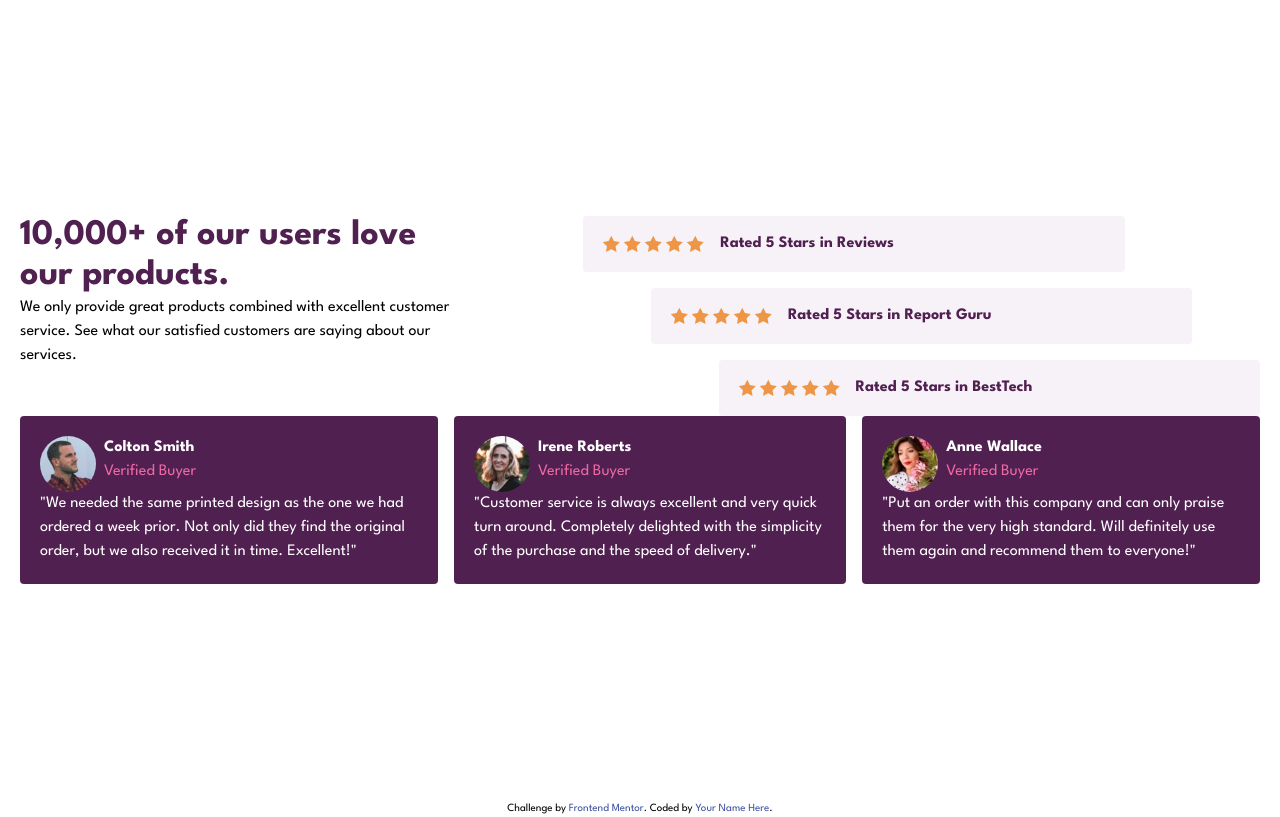
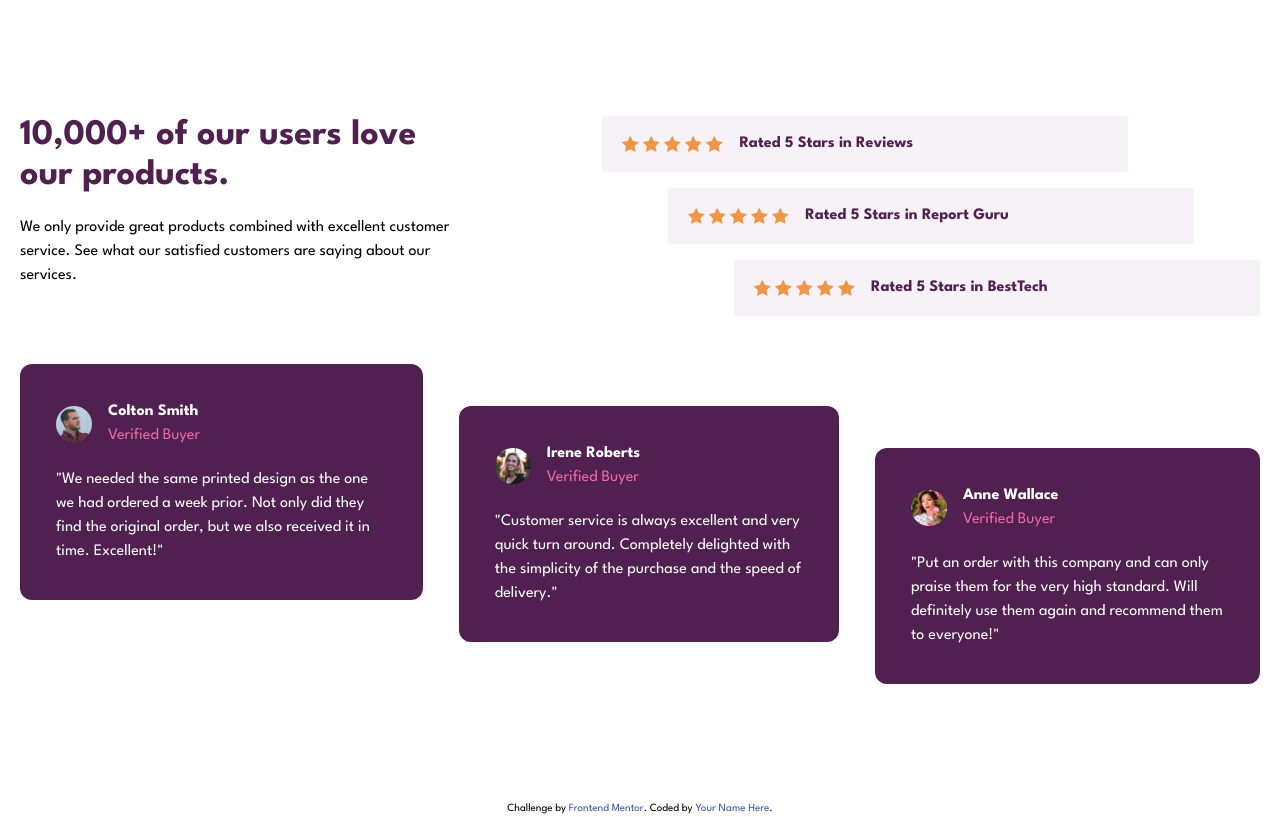
Before and after one commit to grenielxdevs/fem_social_proof_section, a plain HTML site: page index.html in a window 1280 px wide. Drawn offline with nearby package versions, Linux system fonts and the light colour scheme.

Commit message:
fem_social_proof_section: finalize desktop version

```diff
--- a/index.html
+++ b/index.html
@@ -15,9 +15,9 @@
   </head>
   <body>
     <main class="container mx-auto flex flex-col justify-center p-5 h-screen max-w-7xl">
-      <div class="top flex flex-row gap-x-28">
+      <div class="top flex flex-row gap-36 mb-12">
         <div class="left w-2/5">
-          <h2 class="font-bold text-4xl text-magenta-01">10,000+ of our users love our products.</h2>
+          <h2 class="font-bold text-4xl text-magenta-01 pr-10 mb-5">10,000+ of our users love our products.</h2>
           <p class="font-normal">
             We only provide great products combined with excellent customer service.
             See what our satisfied customers are saying about our services.
@@ -25,8 +25,7 @@
         </div>
         <div class="right w-3/5">
           <ul class="ratings flex flex-col gap-4">
-            <li class="p-5 bg-magenta-03 rounded flex flex-row gap-4 items-center justify-start w-4/5 self-start
-            ">
+            <li class="p-5 bg-magenta-03 rounded flex flex-row gap-4 items-center justify-start w-4/5 self-start">
               <span class="flex flex-row gap-1 items-center justify-center">
                 <img src="./images/icon-star.svg" alt="">
                 <img src="./images/icon-star.svg" alt="">
@@ -59,11 +58,11 @@
           </ul>
         </div>
       </div>
-      <div class="bottom flex flex-row gap-4">
-        <div class="column bg-magenta-01 rounded p-5">
-          <div class="column-top flex flex-row gap-2">
+      <div class="bottom flex flex-row gap-9 h-80">
+        <div class="column bg-magenta-01 rounded-xl p-9 self-start">
+          <div class="column-top flex flex-row gap-4 items-center mb-5">
             <div class="image">
-              <img src="./images/image-colton.jpg" class="w-14 h-14 rounded-full" alt="">
+              <img src="./images/image-colton.jpg" class="w-9 h-9 rounded-full" alt="">
             </div>
             <div class="name">
               <h2 class="font-bold text-white">Colton Smith</h2>
@@ -76,10 +75,10 @@
             Excellent!"</p>
           </div>
         </div>
-        <div class="column bg-magenta-01 rounded p-5">
-          <div class="column-top flex flex-row gap-2">
+        <div class="column bg-magenta-01 rounded-xl p-9 self-center">
+          <div class="column-top flex flex-row gap-4 items-center mb-5">
             <div class="image">
-              <img src="./images/image-irene.jpg" class="w-14 h-14 rounded-full" alt="">
+              <img src="./images/image-irene.jpg" class="w-9 h-9 rounded-full" alt="">
             </div>
             <div class="name">
               <h2 class="font-bold text-white">Irene Roberts </h2>
@@ -91,10 +90,10 @@
             delighted with the simplicity of the purchase and the speed of delivery."</p>
           </div>
         </div>
-        <div class="column bg-magenta-01 rounded p-5">
-          <div class="column-top flex flex-row gap-2">
+        <div class="column bg-magenta-01 rounded-xl p-9 self-end">
+          <div class="column-top flex flex-row gap-4 items-center mb-5">
             <div class="image">
-              <img src="./images/image-anne.jpg" class="w-14 h-14 rounded-full" alt="">
+              <img src="./images/image-anne.jpg" class="w-9 h-9 rounded-full" alt="">
             </div>
             <div class="name">
               <h2 class="font-bold text-white">Anne Wallace</h2>
```
